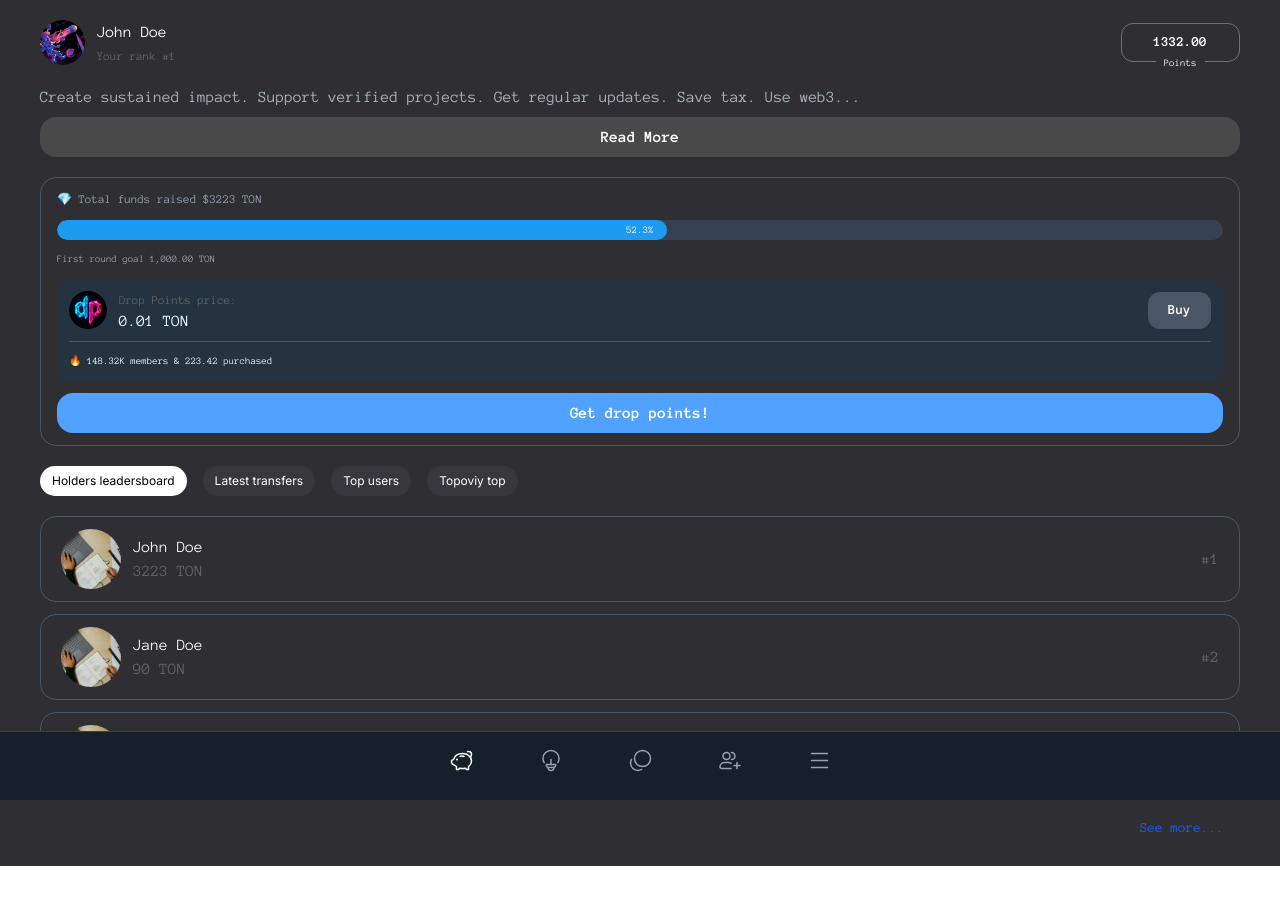
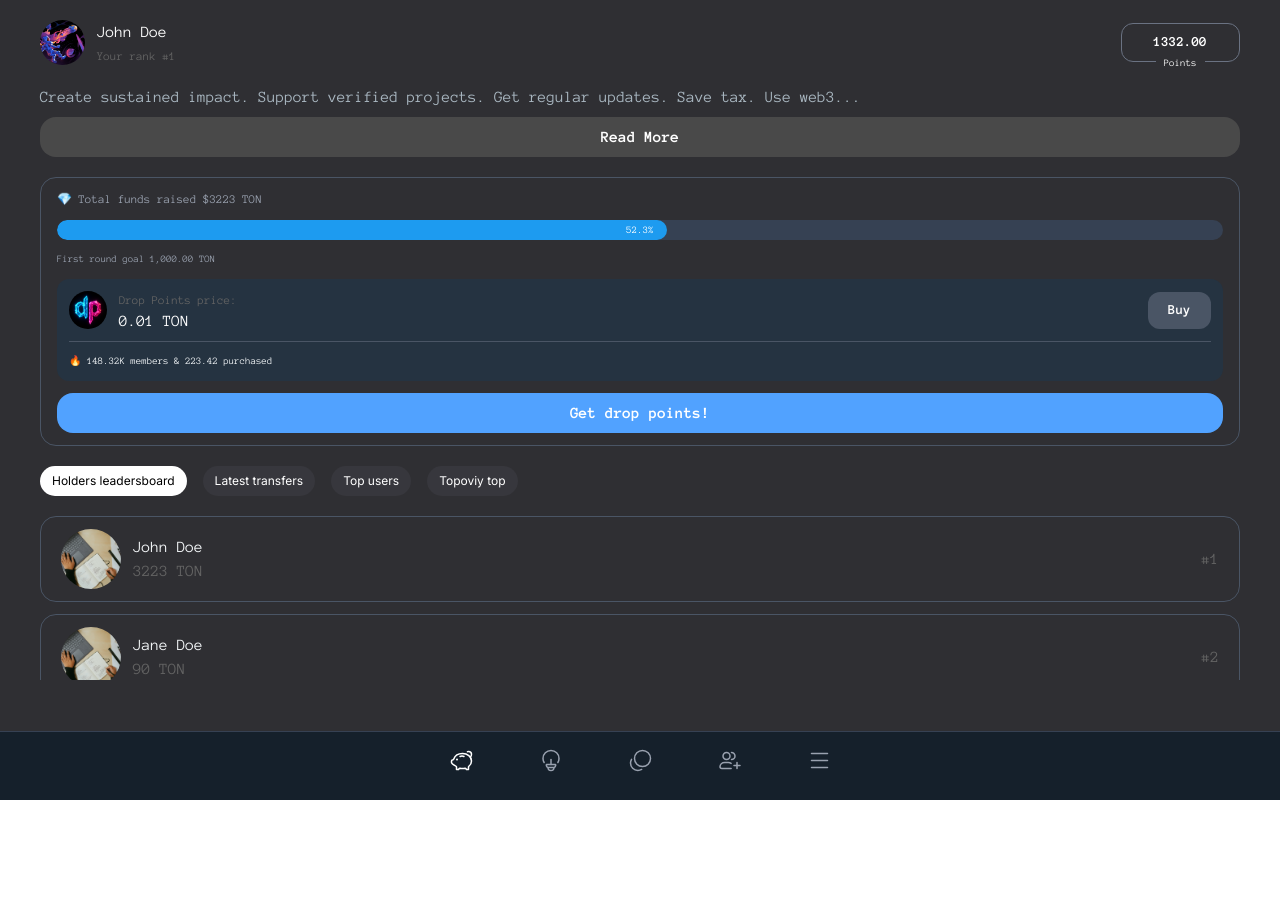
Before and after one commit to UserAlikhan/Telegram-mini-app-crypto, a Next.js app: page / in a window 1280 px wide. Shown: the top 904 px of the page. After the commit the page ends 800 px from the top, so only its background shows below. Built offline with nearby package versions, Linux system fonts and the light colour scheme.

Commit message:
scroll users list

```diff
--- a/app/layout.tsx
+++ b/app/layout.tsx
@@ -30,7 +30,7 @@ export default function RootLayout({
       <body
         className={`${anonymousPro.variable} ${sfProText.variable} antialiased`}
       >
-        <div className="pb-[69px]">
+        <div className="pb-[69px] bg-[#2F2F33]">
           {children}
         </div>
         <BottomNavigation />
--- a/app/page.tsx
+++ b/app/page.tsx
@@ -111,9 +111,11 @@ export default function Home() {
         </HorizontalScroll>
 
         {/* Users cards */}
-        <div className=" flex flex-col rounded-2xl gap-3">
-          {activeParamID == 0 && allUsers?.slice(0, 3).map((userData, id) => (
-            <div key={id} className=" flex border-1 border-gray-600 px-5 py-3 rounded-2xl">
+        <div className="flex flex-col rounded-2xl gap-3">
+          {activeParamID == 0 && (
+            <div className="h-[164px] overflow-y-auto scrollbar-hide">
+              {allUsers?.map((userData, id) => (
+                <div key={id} className="flex border-1 border-gray-600 px-5 py-3 rounded-2xl mb-3 last:mb-0">
                   <LogoWithTextAndButton
                     LogoImage={LogoThird} width={60} height={60}
                     TextSection={
@@ -126,10 +128,7 @@ export default function Home() {
                   />
                 </div>
               ))}
-
-          {/* See more button */}
-          {activeParamID == 0 && allUsers?.length && allUsers.length > 3 && (
-            <LinkButton href="/holders-leadersboard" text="See more..." />
+            </div>
           )}
         </div>
       </div>
```
Lines whose indentation alone changed are shown as unchanged.
